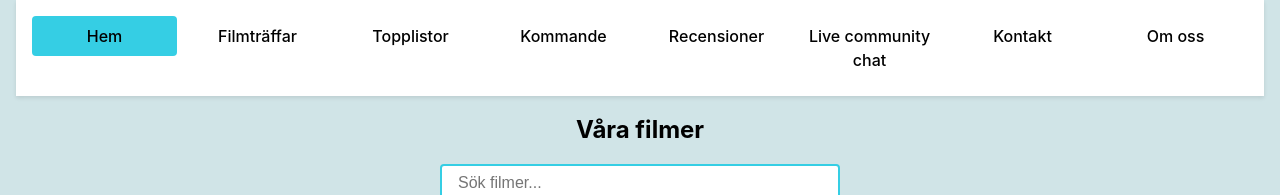
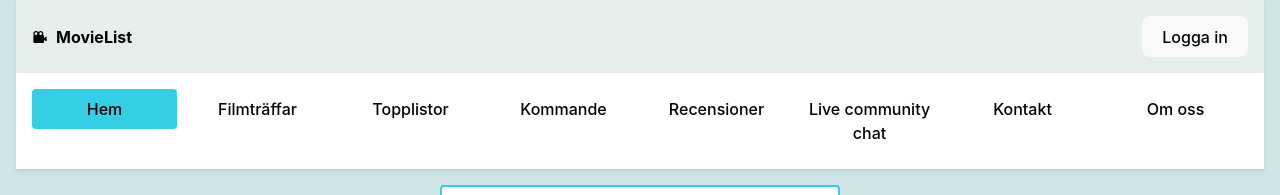
Before and after one commit to jonasohrn87/MovieList, a React (Vite) app in the folder movielist-react/: page / in a window 1280 px wide. Shown: the top 195 px of the page. Built offline with nearby package versions, Linux system fonts and the light colour scheme; no server answers.

Commit message:
Added header

```diff
--- a/movielist-react/src/App.css
+++ b/movielist-react/src/App.css
@@ -5,7 +5,7 @@
 }
 
 body {
-  background-color: #d0e4e7;
+  background-color: #c4d7da;
   color: black;
   min-height: 100vh;
   display: flex;
@@ -20,6 +20,21 @@ body {
   width: 100vw;
   max-width: 1400px;
   padding: 0 1rem;
+  background-color: #d0e4e7;
+}
+
+.header-container {
+  display: flex;
+  flex-basis: auto;
+  background-color: rgb(231, 238, 238);
+  box-shadow: 0 2px 4px rgba(0, 0, 0, 0.1);
+  padding: 1rem;
+  justify-content: space-between;
+}
+.header-container .header-container-inner {
+  display: flex;
+  gap: 0.5rem;
+  align-items: center;
 }
 
 .menu-container {
--- a/movielist-react/src/App.jsx
+++ b/movielist-react/src/App.jsx
@@ -14,6 +14,8 @@ import Movie from "./components/Movie.jsx";
 import Reviews from "./components/Reviews.jsx";
 import Footer from "./components/Footer.jsx";
 import { MovieProvider } from "./context/MovieContext.jsx";
+import User from "./components/User.jsx";
+import { BiSolidCameraMovie } from "react-icons/bi";
 
 function App() {
   const [selectedMovie, setSelectedMovie] = useState(null);
@@ -26,6 +28,16 @@ function App() {
     <MovieProvider>
       <Router>
         <div className="main-container">
+          <header className="header-container">
+          <div className="header-container-inner">
+          <BiSolidCameraMovie />
+            <h4>MovieList</h4>
+            </div>
+            <NavLink to="/user">
+            {/* <User /> */}
+            <button>Logga in</button>
+            </NavLink>
+            </header>
           <nav className="menu-container">
             <ul className="menu-list">
               <li>
@@ -129,6 +141,7 @@ function App() {
               />
               <Route path="/movie" element={<Movie />} />
               <Route path="/recensioner" element={<Reviews />} />
+              <Route path="/user" element={<User />} />
             </Routes>
           </div>
           <Footer />
--- a/movielist-react/src/App.scss
+++ b/movielist-react/src/App.scss
@@ -17,7 +17,7 @@ $screenSize-large: 1000px;
 }
 
 body {
-  background-color: $background;
+  background-color: #c4d7da;
   color: $primary-color;
   min-height: 100vh;
   display: flex;
@@ -32,6 +32,22 @@ body {
   width: 100vw;
   max-width: 1400px;
   padding: 0 1rem;
+  background-color: $background;
+}
+
+.header-container {
+  display: flex;
+  flex-basis: auto;
+  background-color: rgb(231, 238, 238);
+  box-shadow: 0 2px 4px rgba(0, 0, 0, 0.1);
+  padding: 1rem;
+  justify-content: space-between;
+
+  .header-container-inner {
+    display: flex;
+    gap: 0.5rem;
+    align-items: center;
+  }
 }
 
 .menu-container {
--- a/movielist-react/src/components/LiveCommunityChat.jsx
+++ b/movielist-react/src/components/LiveCommunityChat.jsx
@@ -60,8 +60,6 @@ const LiveCommunityChat = () => {
 
   return (
     <div className="liveCommunityChat-container">
-      <h2>Live Community Chat</h2>
-
       <div className="chat-messages-container">
         {messages.map((message) => (
           <div key={message.id} className="chat-messages-box">
--- a/movielist-react/src/components/Reviews.jsx
+++ b/movielist-react/src/components/Reviews.jsx
@@ -8,7 +8,6 @@ const Reviews = () => {
   return (
     <div className="reviews-container">
       <div className="searchbar">
-        <h2>Recensioner</h2>
         <input
           type="text"
           placeholder="Sök recensioner..."
--- a/movielist-react/src/components/TodayMovies.jsx
+++ b/movielist-react/src/components/TodayMovies.jsx
@@ -11,7 +11,6 @@ const TodayMovies = () => {
   return (
     <div className="todayMovies-container">
       <div className="searchbar">
-        <h2>Våra filmer</h2>
         <input
           type="text"
           placeholder="Sök filmer..."
--- /dev/null
+++ b/movielist-react/src/components/User.jsx
@@ -0,0 +1,11 @@
+import React from "react";
+
+const User = () => {
+  return (
+    <div>
+      <p>User</p>
+    </div>
+  );
+};
+
+export default User;
```
Also changed, not shown: 1 other file (tests, documents, lock files or other folders).
